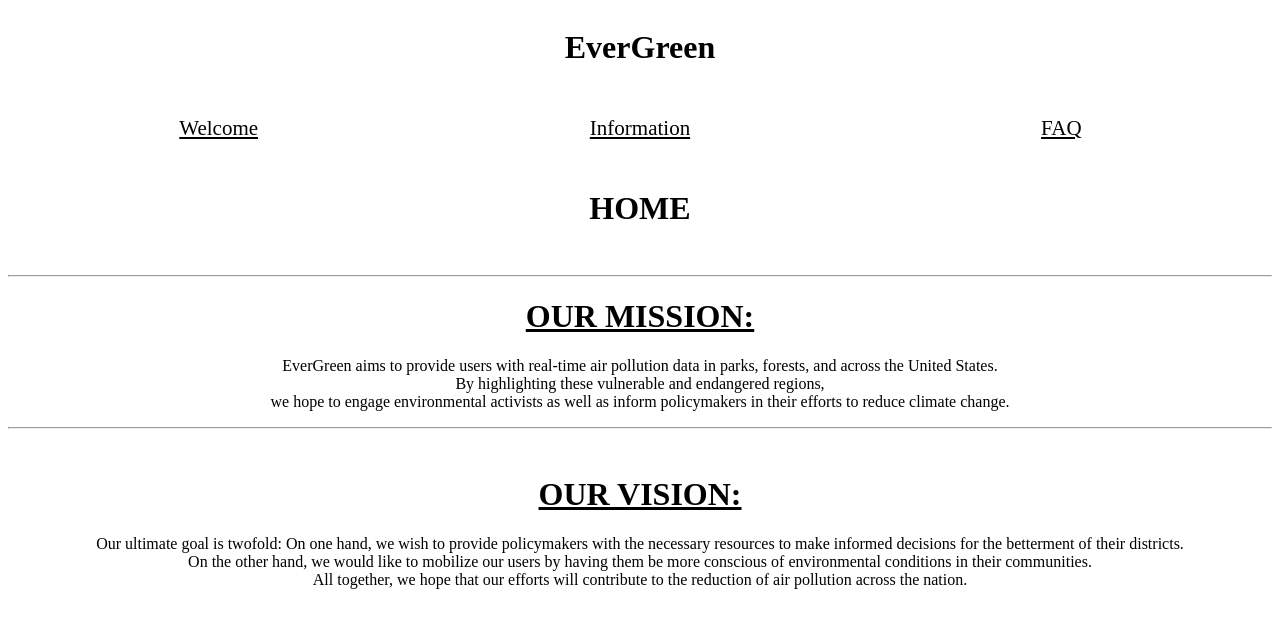
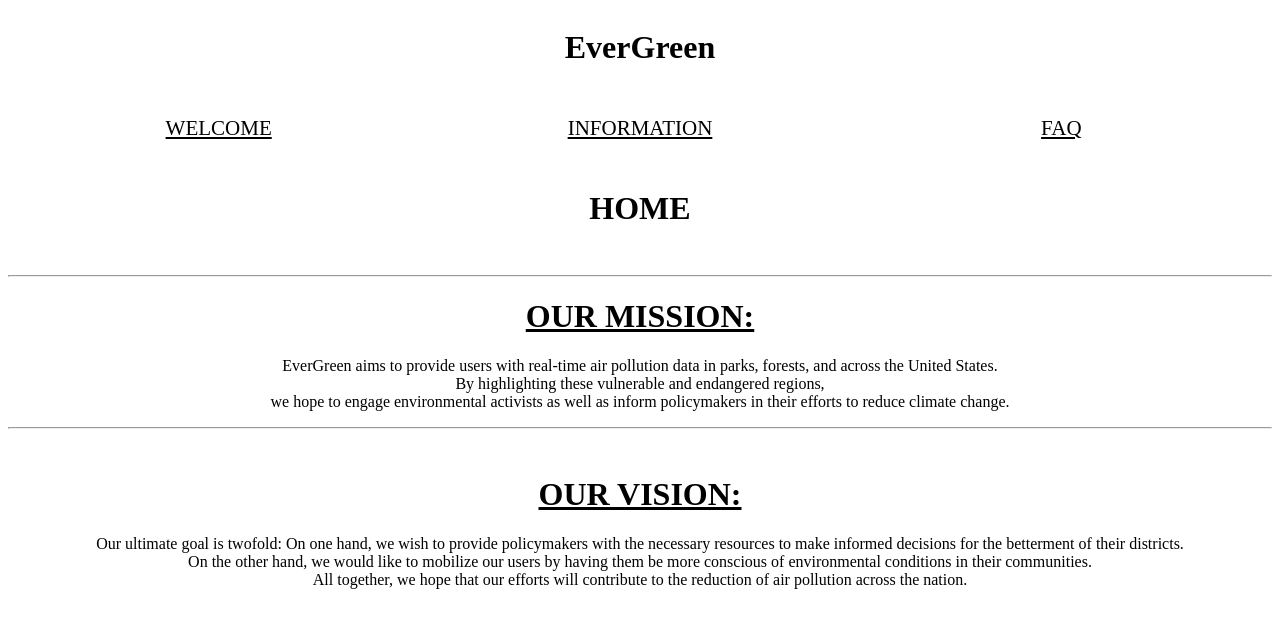
Before and after one commit to Allens124/EverGreenFrontend, a Next.js app in the folder ever/: page / in a window 1280 px wide. Shown: the top 628 px of the page. Built offline with nearby package versions, Linux system fonts and the light colour scheme.

Commit message:
capitilizing all the words

```diff
--- a/ever/app/page.js
+++ b/ever/app/page.js
@@ -13,8 +13,8 @@ export default function Home() {
       <br/>
       <Box>
        <nav className="jian">
-        <a href="/">Welcome</a>
-        <a href="info/">Information</a>
+        <a href="/">WELCOME</a>
+        <a href="info/">INFORMATION</a>
         <a href="faq/">FAQ</a>
        </nav>
       </Box>
```
Also changed, not shown: ever/app/faq/page.js (+5 -5 lines), ever/app/info/page.js (+5 -5 lines).
